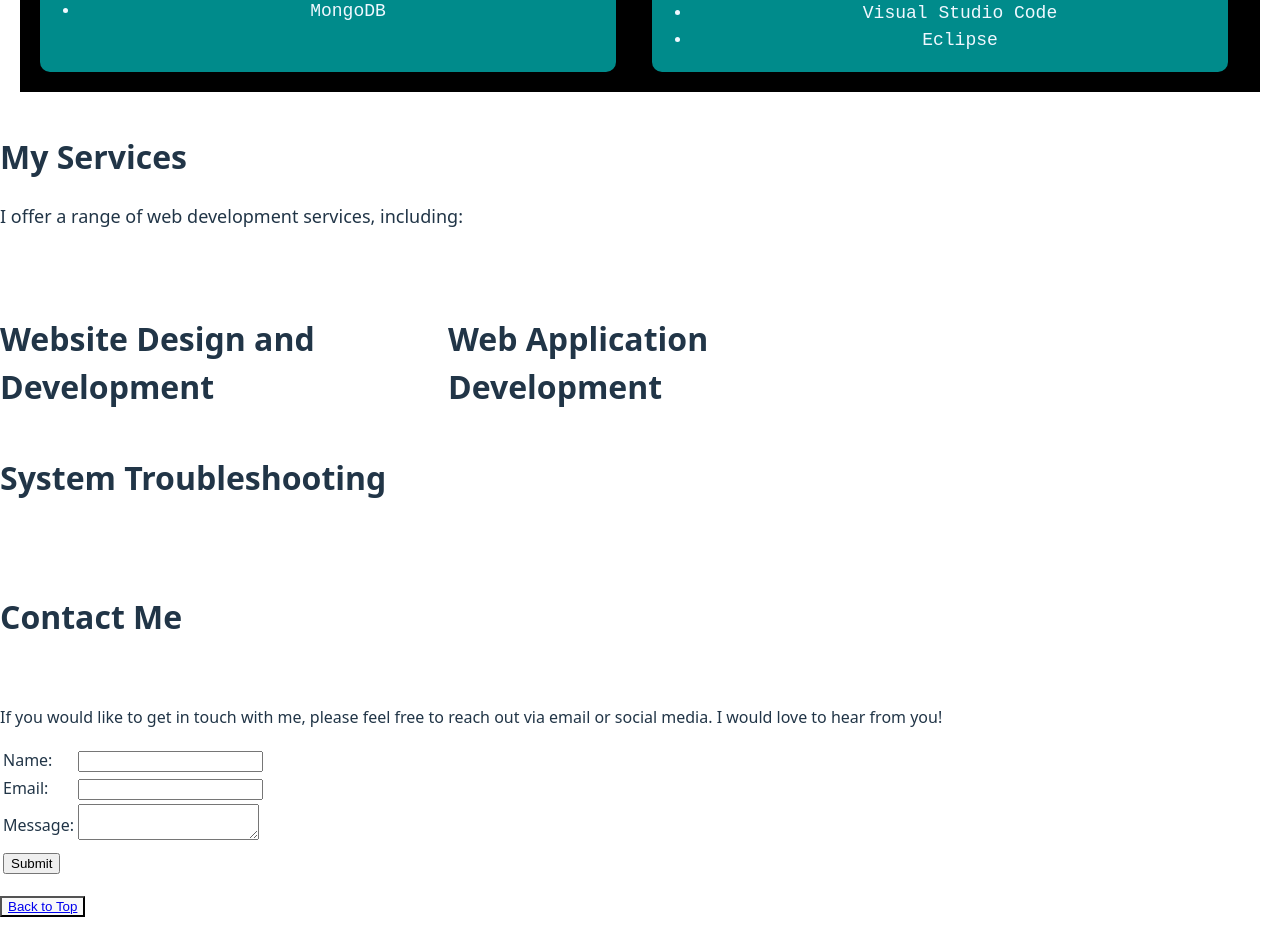
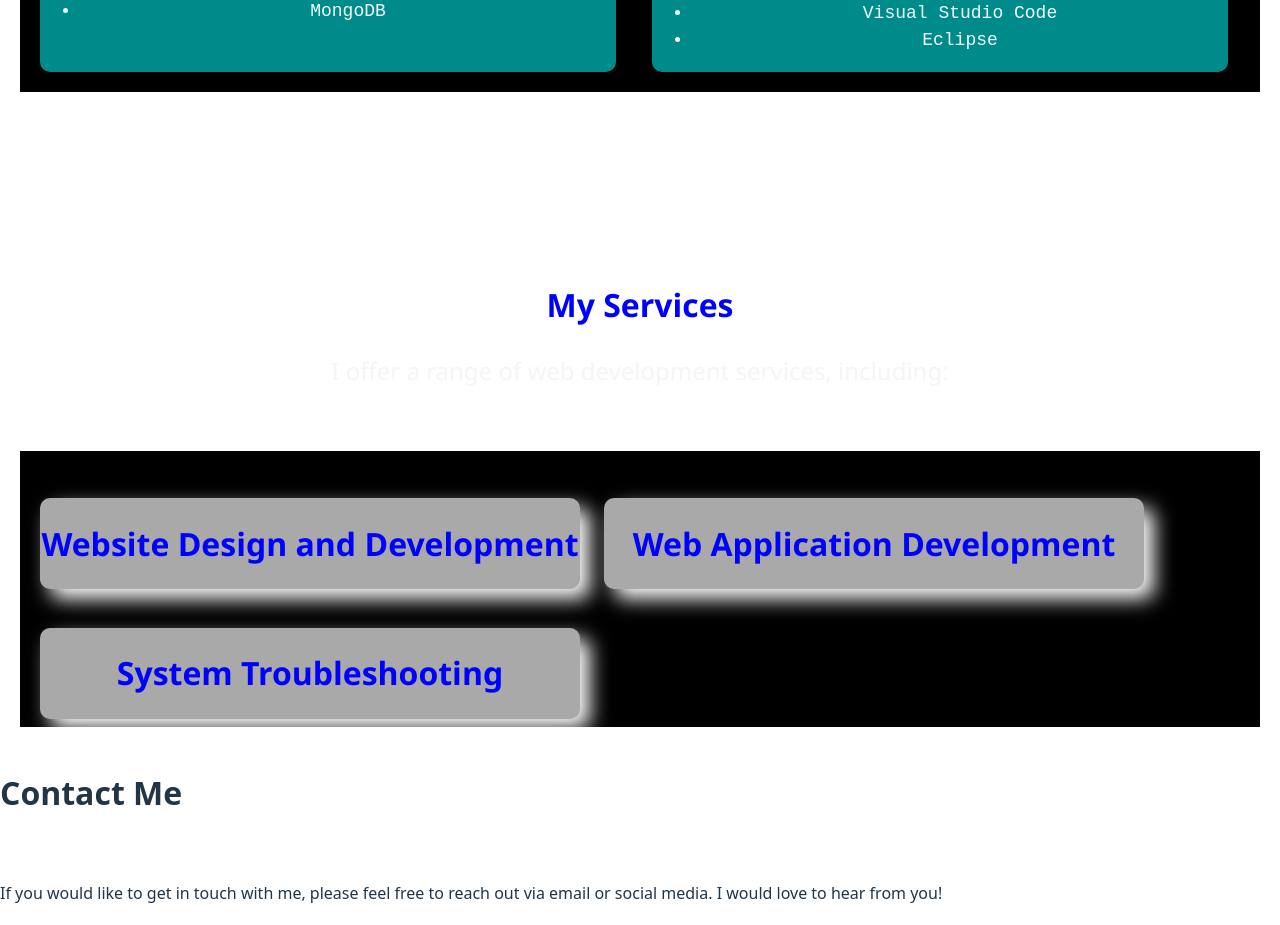
Before and after one commit to PavanMech321/portfolio-2, a React (Vite) app: page / in a window 1280 px wide. Shown: the part 1960-2885 px from the top of the page. Built offline with nearby package versions, Linux system fonts and the light colour scheme.

Commit message:
Update App.css

```diff
--- a/src/App.css
+++ b/src/App.css
@@ -955,15 +955,69 @@ body{
   text-align: center;
   font-family: 'Segoe UI', Tahoma, Geneva, Verdana, sans-serif;
 }
-  .Service .sp2{
-    font-size: large;
+.Service{
+  margin-top: 10%;
+  font-family: 'Courier New', Courier, monospace;
+  font-size: large;
+  text-align: center;
+  justify-content: center;
+  padding: 20px;
+}
+  .Service h1{
+  color: blue;
+  font-size: xx-large;
+  text-align: center;
+  font-family: 'Segoe UI', Tahoma, Geneva, Verdana, sans-serif;
+}
+.Service .sp2{
+  color: whitesmoke;
+  font-size: x-large;
+  text-align: center;
+  font-family: 'Segoe UI', Tahoma, Geneva, Verdana, sans-serif;
+}
+.service{
+  display: grid;
+  grid-template-columns: 45% 45%;
+  column-gap: 2%;
+  row-gap: 5%;
+  margin-top: 5%;
+  background-color: black;
+  color:aliceblue;
+  box-shadow: 10px 10px 20px white;
+  padding: 20px;
+  height: fit-content;
+}
+.web{
+  width: 100%;
+  margin-top: 5%;
+  border-radius: 10px;
+  background-color: darkgray;
+  box-shadow: 10px 10px 20px white;
+  height: fit-content;
+}
+/* .responsive{
+  margin-top: 5%;
+  border-radius: 10px;
+  background-color: darkgray;
+  box-shadow: 10px 10px 20px white;
+  height: fit-content;
+} */
+.application{
+  width: 100%;
+  margin-top: 5%;
+  border-radius: 10px;
+  background-color: darkgray;
+  box-shadow: 10px 10px 20px white;
+  height: fit-content;
   }
-  .Service .service{
-    display: grid;
-    grid-template-columns: 35% 35%;
-    grid-template-rows: 1fr 1fr;
-    margin-top: 5%;
-  }
+.troubleshoot{
+  width: 100%;
+  margin-top: 5%;
+  border-radius: 10px;
+  background-color: darkgray;
+  box-shadow: 10px 10px 20px white;
+  height: fit-content;
+}
   .Contact .contact{
     grid-template-columns: 100vw;
     margin-top: 5%;
```
